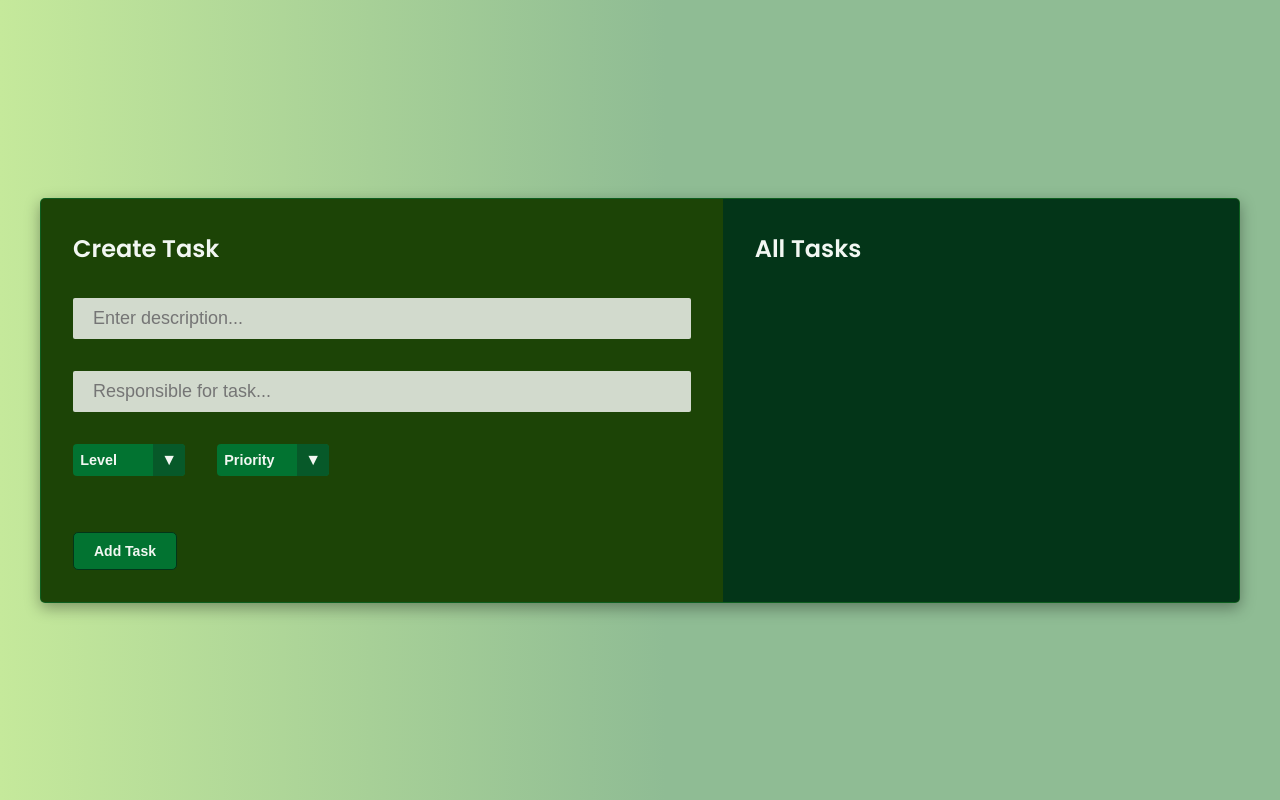
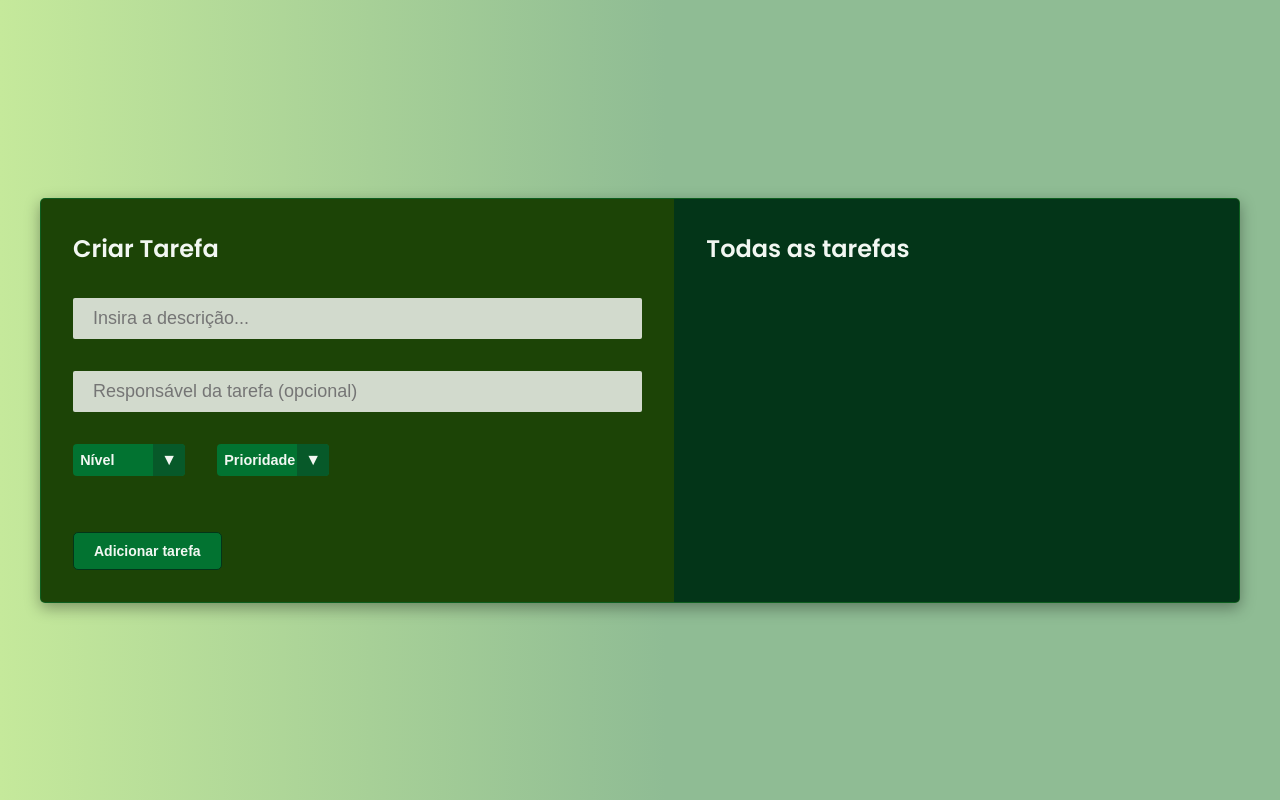
Before and after one commit to SallesIFPI/Tarefas-app, a plain HTML site: page web-view/index.html in a window 1280 px wide. Drawn offline with nearby package versions, Linux system fonts and the light colour scheme; no server answers.

Commit message:
Update index.html

```diff
--- a/web-view/index.html
+++ b/web-view/index.html
@@ -1,5 +1,5 @@
 <!DOCTYPE html>
-<html lang="en">
+<html lang="pt-br">
 <head>
     <meta charset="UTF-8">
     <meta http-equiv="X-UA-Compatible" content="IE=edge">
@@ -7,27 +7,27 @@
     <link rel="stylesheet" href="style.css">
     <script defer src="script.js"></script>
     <link href='https://unpkg.com/boxicons@2.1.4/css/boxicons.min.css' rel='stylesheet'>
-    <title>Task App</title>
+    <title>Tarefas App</title>
 </head>
 <body>
 
     <div class="container">
         <div class="column">
             <div class="criar-task">
-                <h2>Create Task</h2>
+                <h2>Criar Tarefa</h2>
                 <form class="form-create" action="#">
                     <div class="form-item">
-                        <input class="form-element" type="text" name="description" id="form-description" placeholder="Enter description..." required>
+                        <input class="form-element" type="text" name="description" id="form-description" placeholder="Insira a descrição..." required>
                     </div>
 
                     <div class="form-item">
-                        <input class="form-element" type="text" name="responsible" id="form-responsible" placeholder="Responsible for task...">
+                        <input class="form-element" type="text" name="responsible" id="form-responsible" placeholder="Responsável da tarefa (opcional)">
                     </div>
 
                     <div class="flex">
                         <div class="dropdown">
                             <select name="level" id="level">
-                                <option selected disabled>Level</option>
+                                <option selected disabled>Nível</option>
                                 <option value="level_one">1</option>
                                 <option value="level_tree">3</option>
                                 <option value="level_five">5</option>
@@ -37,7 +37,7 @@
 
                         <div class="dropdown">
                             <select name="priority" id="priority">
-                                <option selected disabled>Priority</option>
+                                <option selected disabled>Prioridade</option>
                                 <option value="p_one">1</option>
                                 <option value="p_two">2</option>
                                 <option value="p_tree">3</option>
@@ -46,13 +46,13 @@
                     </div>
 
                     <div class="form-item">
-                        <input type="submit" value="Add Task">
+                        <input type="submit" value="Adicionar tarefa">
                     </div>
                 </form>
             </div>
 
             <div class="editar-task toggle">
-                <h2>Change task status</h2>
+                <h2>Mudar situação da tarefa</h2>
 
                 <form class="form-situation" action="#">
                     <input type="radio" id="progress" name="situation" value="Em andamento">
@@ -71,7 +71,7 @@
         </div>
 
         <div class="column">
-            <h2>All Tasks</h2>
+            <h2>Todas as tarefas</h2>
 
             <div id="task-list" class="task-list">
                 <!--Aqui fica as tasks carregadas pelo javascript-->
```
